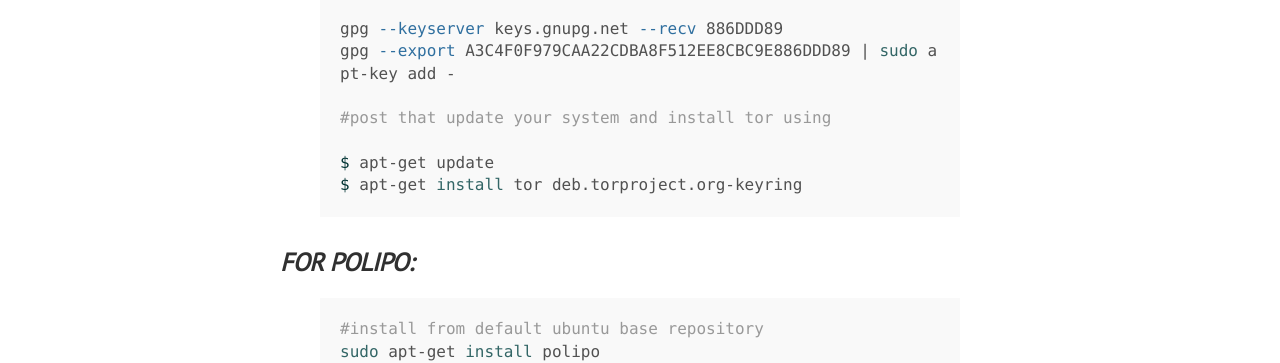
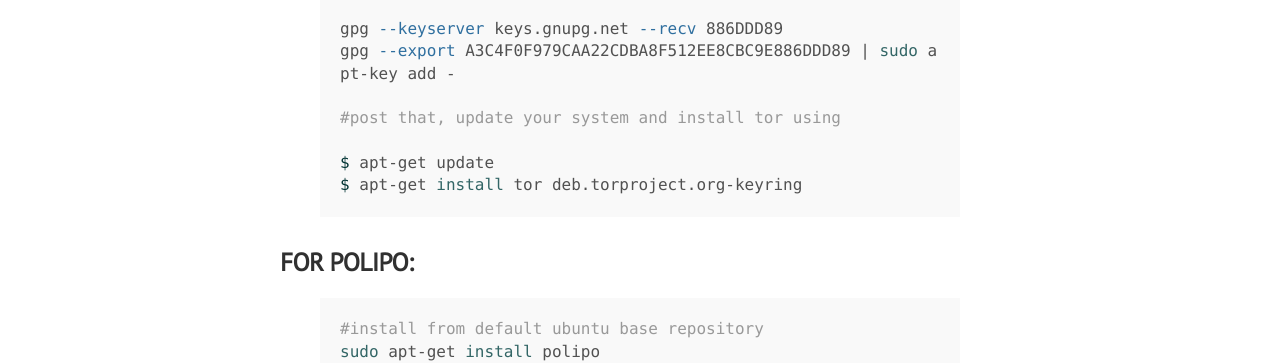
Before and after one commit to DharmeshPandav/dharmeshpandav.github.io, a Jekyll site: the page built from _posts/2015-02-24-Torifying-your-Scrapy_project_on_ubuntu.md, in a window 1280 px wide and 900 px high, scrolled down 1229 px. Shown: the part 152-515 px from the top of the window. Built offline with Jekyll 4.4.1, drawn with Linux system fonts in a browser that asks for light colours; nearby versions of some CDN libraries; Markdown is read by kramdown in place of the engine named in the settings.

```diff
--- a/_posts/2015-02-24-Torifying-your-Scrapy_project_on_ubuntu.md
+++ b/_posts/2015-02-24-Torifying-your-Scrapy_project_on_ubuntu.md
@@ -26,7 +26,7 @@ will explain the technical part later in this article, for now read the statemen
 
 ### **Installing TOR and POLIPO:**
 
-### ***FOR TOR:***
+### **FOR TOR:**
 
 use this link for installation of TOR for your distro : https://www.torproject.org/docs/documentation.html.en
 
@@ -48,7 +48,7 @@ deb-src http://deb.torproject.org/torproject.org utopic main
 gpg --keyserver keys.gnupg.net --recv 886DDD89
 gpg --export A3C4F0F979CAA22CDBA8F512EE8CBC9E886DDD89 | sudo apt-key add -
 
-#post that update your system and install tor using
+#post that, update your system and install tor using
 
 $ apt-get update
 $ apt-get install tor deb.torproject.org-keyring
@@ -56,7 +56,7 @@ $ apt-get install tor deb.torproject.org-keyring
 {% endhighlight %}
 
 
-### ***FOR POLIPO:***
+### **FOR POLIPO:**
 
 {% highlight bash %}
 #install from default ubuntu base repository
```
